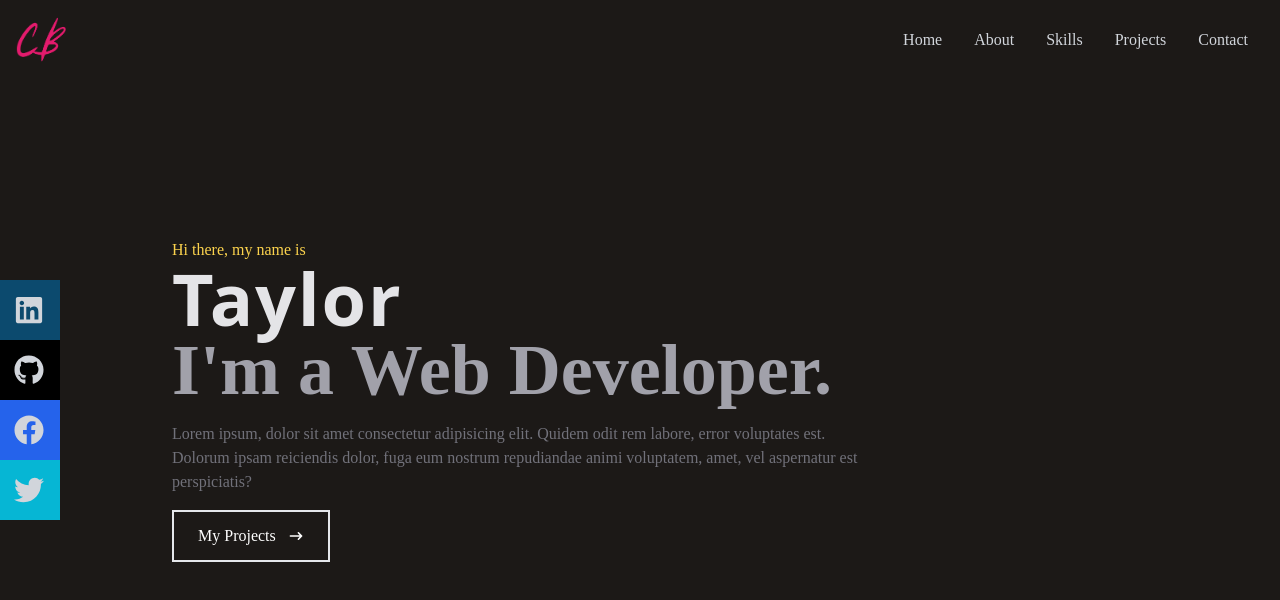
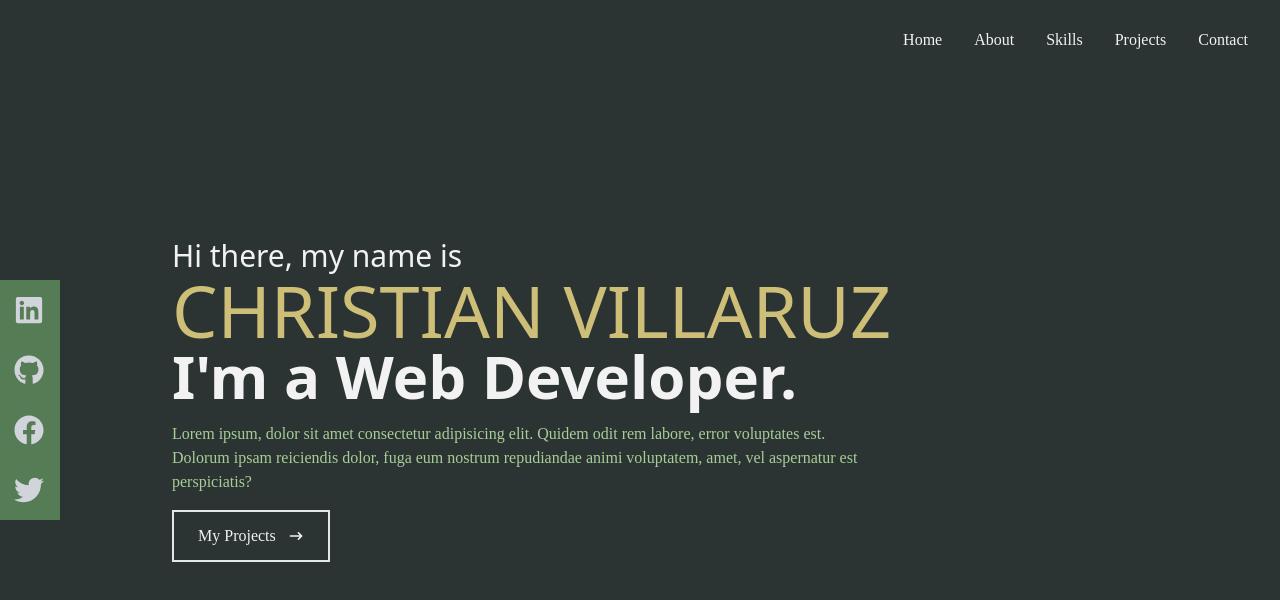
Before and after one commit to christiancvillaruz/portfolio, a React (Create React App) app: page / in a window 1280 px wide. Shown: the top 600 px of the page. Built offline with nearby package versions, Linux system fonts and the light colour scheme.

Commit message:
updated fonts and color palettes (components)

```diff
--- a/src/components/Home.jsx
+++ b/src/components/Home.jsx
@@ -3,16 +3,16 @@ import { HiArrowNarrowRight } from  'react-icons/hi'
 
 const Home = () => {
   return (
-    <div name="home" className="w-full h-screen bg-stone-900">
+    <div name="home" className="w-full h-screen bg-home">
       { /* Container */ }
       <div className="max-w-[1000px] mx-auto px-8 flex flex-col justify-center h-full">
-        <p className="text-amber-300">Hi there, my name is</p>
-        <h1 className="text-4xl sm:text-7xl font-bold text-zinc-200 font-anton tracking-wide">Taylor</h1>
-        <h2 className="text-4xl sm:text-7xl font-bold text-zinc-400">I'm a Web Developer.</h2>
-        <p className="text-zinc-500 py-4 max-w-[700px]">Lorem ipsum, dolor sit amet consectetur adipisicing elit. Quidem odit rem labore, error voluptates est. Dolorum ipsam reiciendis dolor, fuga eum nostrum repudiandae animi voluptatem, amet, vel aspernatur est perspiciatis?</p>
+        <p className="text-subheadings text-3xl font-caveat">Hi there, my name is</p>
+        <h1 className="text-4xl sm:text-7xl uppercase text-headings font-abril">Christian Villaruz</h1>
+        <h2 className="text-4xl sm:text-6xl font-bold text-subheadings font-caveat">I'm a Web Developer.</h2>
+        <p className="text-paragraphs py-4 max-w-[700px]">Lorem ipsum, dolor sit amet consectetur adipisicing elit. Quidem odit rem labore, error voluptates est. Dolorum ipsam reiciendis dolor, fuga eum nostrum repudiandae animi voluptatem, amet, vel aspernatur est perspiciatis?</p>
         { /* Buttons */ }
         <div>
-          <button className="text-white group border-2 px-6 py-3 flex items-center hover:bg-amber-300 hover:border-amber-300 hover:text-zinc-900">My Projects
+          <button className="text-subheadings group border-2 px-6 py-3 flex items-center hover:font-bold hover:bg-headings hover:border-headings hover:text-zinc-900">My Projects
             <span className="group-hover:rotate-90 duration-300">
               <HiArrowNarrowRight className="ml-3" />
             </span>
--- a/src/components/Navbar.jsx
+++ b/src/components/Navbar.jsx
@@ -10,12 +10,9 @@ const Navbar = () => {
   const handleClick = () => setNav(!nav)
 
   return (
-    <div className="fixed w-full h-[80px] flex justify-between items-center px-4 bg-stone-900 text-gray-300">
-      <div>
-        <img src={ Logo } alt="logo" className="w-[50px]" />
-      </div>
+    <div className="fixed w-full h-[80px] flex justify-end items-center px-4 bg-home text-gray-300">
       { /* Navbar Items */ }
-      <ul className="hidden md:flex font-medium">
+      <ul className="hidden md:flex font-medium text-subheadings">
         <li>Home</li>
         <li>About</li>
         <li>Skills</li>
@@ -23,11 +20,11 @@ const Navbar = () => {
         <li>Contact</li>
       </ul>
       { /* Hamburger Menu */ }
-      <div className="md:hidden z-10" onClick={ handleClick }>
+      <div className="md:hidden z-10 text-subheadings" onClick={ handleClick }>
         { !nav ? <FaBars/> : <FaTimes/> }
       </div>
       { /* Responsive Menu (Mobile) */ }
-      <div className={!nav ? 'hidden' : 'absolute top-0 left-0 w-full h-screen bg-stone-900 flex flex-col justify-center items-center text-center'}>
+      <div className={!nav ? 'hidden' : 'absolute top-0 left-0 w-full h-screen bg-home text-subheadings flex flex-col justify-center items-center text-center'}>
         <ul>
           <li className="py-2 text-lg">Home</li>
           <li className="py-2 text-lg">About</li>
@@ -39,17 +36,17 @@ const Navbar = () => {
       { /* Social Media */ }
       <div className="hidden lg:flex fixed flex-col top-[35%] left-0">
         <ul>
-          <li className="w-[160px] h-[60px] flex justify-between items-center ml-[-100px] hover:ml-[-10px] duration-300 bg-sky-900">
-            <a href="https://linkedin.com/in/christiancvillaruz" target="_blank" className="flex justify-between items-center w-full text-gray-300">LinkedIn<FaLinkedin size={30} /></a>
+          <li className="w-[160px] h-[60px] flex justify-between items-center ml-[-100px] hover:ml-[-10px] duration-300 bg-accent">
+            <a href="https://linkedin.com/in/christiancvillaruz" target="_blank" rel="noreferrer" className="flex justify-between items-center w-full text-gray-300">LinkedIn<FaLinkedin size={30} /></a>
           </li>
-          <li className="w-[160px] h-[60px] flex justify-between items-center ml-[-100px] hover:ml-[-10px] duration-300 bg-black">
-            <a href="https://github.com/christiancvillaruz" target="_blank" className="flex justify-between items-center w-full text-gray-300">GitHub<FaGithub size={30} /></a>
+          <li className="w-[160px] h-[60px] flex justify-between items-center ml-[-100px] hover:ml-[-10px] duration-300 bg-accent">
+            <a href="https://github.com/christiancvillaruz" target="_blank" rel="noreferrer" className="flex justify-between items-center w-full text-gray-300">GitHub<FaGithub size={30} /></a>
           </li>
-          <li className="w-[160px] h-[60px] flex justify-between items-center ml-[-100px] hover:ml-[-10px] duration-300 bg-blue-600">
-            <a href="https://facebook.com/kristyaaaaan7" target="_blank" className="flex justify-between items-center w-full text-gray-300">Facebook<FaFacebook size={30} /></a>
+          <li className="w-[160px] h-[60px] flex justify-between items-center ml-[-100px] hover:ml-[-10px] duration-300 bg-accent">
+            <a href="https://facebook.com/kristyaaaaan7" target="_blank" rel="noreferrer" className="flex justify-between items-center w-full text-gray-300">Facebook<FaFacebook size={30} /></a>
           </li>
-          <li className="w-[160px] h-[60px] flex justify-between items-center ml-[-100px] hover:ml-[-10px] duration-300 bg-cyan-500">
-            <a href="https://twitter.com/robertssson13" target="_blank" className="flex justify-between items-center w-full text-gray-300">Twitter<FaTwitter size={30} /></a>
+          <li className="w-[160px] h-[60px] flex justify-between items-center ml-[-100px] hover:ml-[-10px] duration-300 bg-accent">
+            <a href="https://twitter.com/robertssson13" target="_blank" rel="noreferrer" className="flex justify-between items-center w-full text-gray-300">Twitter<FaTwitter size={30} /></a>
           </li>
         </ul>
       </div>
```
